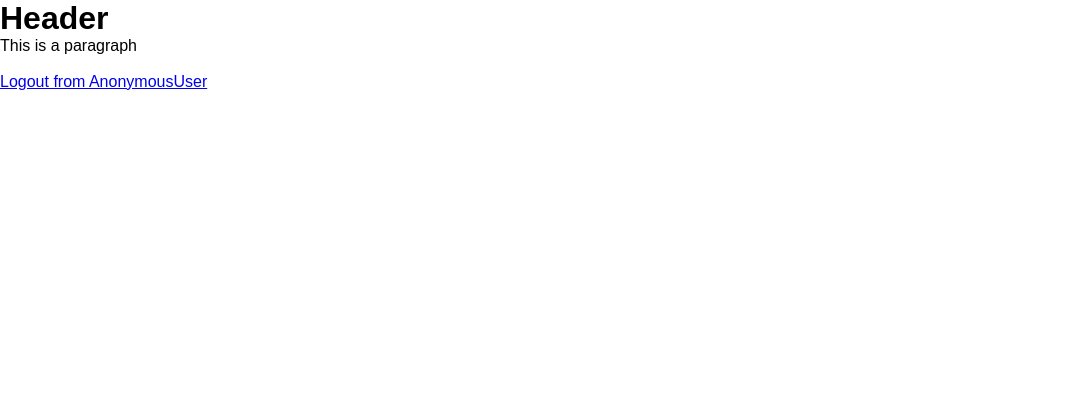
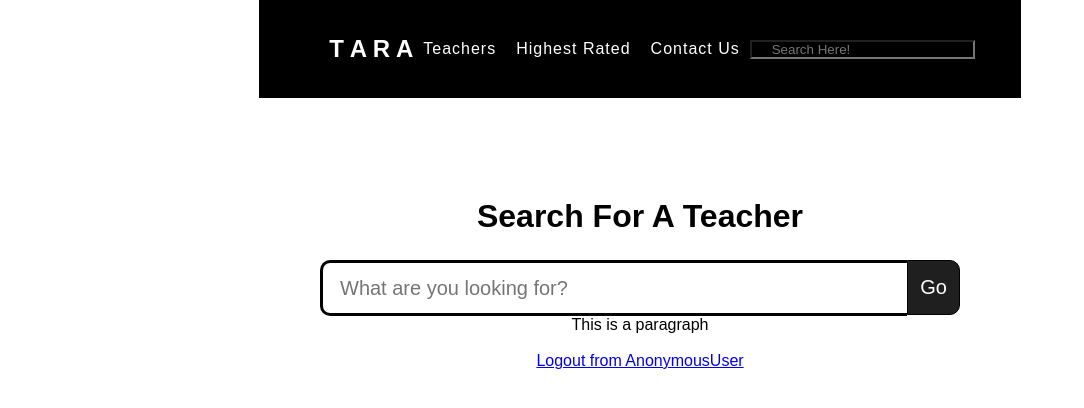
Before and after one commit to BrianAnakPintar/TARA, a Django app: template TARA/teacherRater/templates/teacherRater/index.html in a window 1280 px wide. Shown: the top 408 px of the page, without its empty margins (0-1084 px from the left). Run offline with Django 3.2, Linux system fonts and the light colour scheme; the template is opened without the code that fills it, so the values that code supplies are empty.

Commit message:
Added a search bar for home page, and css file for login

```diff
--- a/TARA/login/templates/login/login.html
+++ b/TARA/login/templates/login/login.html
@@ -1,8 +1,10 @@
+{% load static %}
 <!DOCTYPE html>
 <html lang="en">
 <head>
     <meta charset="UTF-8">
     <title>Title</title>
+    <link href="{% static 'login/styles.css' %}" rel="stylesheet">
 </head>
 <body>
 <h1>Login</h1>
--- a/TARA/teacherRater/static/teacherRater/styles.css
+++ b/TARA/teacherRater/static/teacherRater/styles.css
@@ -1,6 +1,18 @@
 *{
     margin: 0;
     padding: 0;
+}
+
+:root {
+  --rad: .7rem;
+  --dur: .3s;
+  --color-dark: #2f2f2f;
+  --color-light: #fff;
+  --color-brand: #57bd84;
+  --font-fam: 'Lato', sans-serif;
+  --height: 5rem;
+  --btn-width: 6rem;
+  --bez: cubic-bezier(0, 0, 0.43, 1.49);
 }
 
 body{
@@ -110,3 +122,59 @@ nav .search input{
     background: lightgray;
     padding: 20px;
 }
+
+.mainBody{;
+    display: flex;
+    justify-content: center;
+    align-items: center;
+    flex-direction: column;
+    margin-top: 100px;
+}
+
+.MainSearch {
+    width: 50%;
+    display: flex;
+    position: relative;
+    margin-top: 25px;
+}
+
+.searchTerm {
+    width: 100%;
+    border: 3px solid black;
+    border-right: none;
+    padding: 5px 5px 5px 17px;
+    height: 40px;
+    border-radius: 10px 0 0 10px;
+    outline: none;
+    color: black;
+    font-size: 20px;
+}
+
+.search-input{
+    padding-left: 20px;
+}
+
+.searchTerm:focus{
+  color: black;
+}
+
+.searchButton {
+  width: 60px;
+  height: 55px;
+  border: 1px solid black;
+  background: #1f1f1f;
+  text-align: center;
+  color: #fff;
+  border-radius: 0 10px 10px 0;
+  cursor: pointer;
+  font-size: 20px;
+}
+
+/*Resize the wrap to see the search bar change!*/
+.wrap{
+  width: 30%;
+  position: absolute;
+  top: 50%;
+  left: 50%;
+  transform: translate(-50%, -50%);
+}
--- a/TARA/teacherRater/templates/teacherRater/index.html
+++ b/TARA/teacherRater/templates/teacherRater/index.html
@@ -11,8 +11,30 @@
 
 </head>
 <body>
-    <h1>Header</h1>
-    <p>This is a paragraph</p><br>
-<a href="{% url 'logout' %}">Logout from {{request.user}}</a>
+    <nav>
+        <a href="#" class="logo">T A R A</a>
+        <ul class="navigation">
+            <li><a href="#">Teachers</a></li>
+            <li><a href="#">Highest Rated</a></li>
+            <li><a href="#">Contact Us</a></li>
+        </ul>
+        <div class="search">
+            <input class="search-input" type="text" placeholder="Search Here!">
+        </div>
+    </nav>
+
+    <div class="mainBody">
+        <h1>Search For A Teacher</h1>
+        <div class="MainSearch">
+            <input type="text" class="searchTerm" placeholder="What are you looking for?">
+            <button type="submit" class="searchButton">
+                Go
+            </button>
+        </div>
+
+        <p>This is a paragraph</p><br>
+        <a href="{% url 'logout' %}">Logout from {{request.user}}</a>
+
+    </div>
 </body>
 </html>
```
Also changed, not shown: TARA/db.sqlite3, TARA/login/static/login/styles.css (added).
